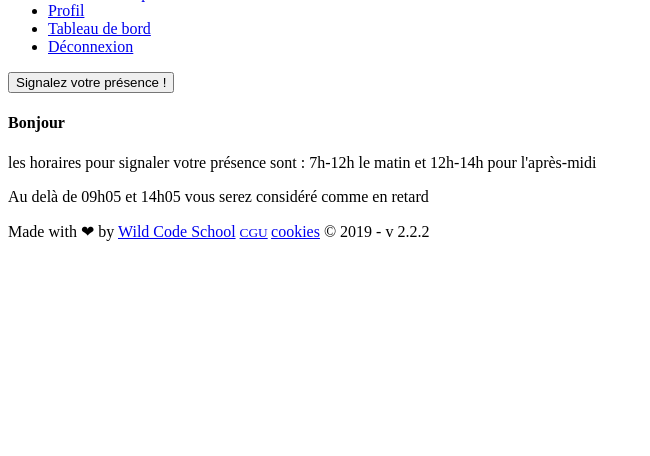
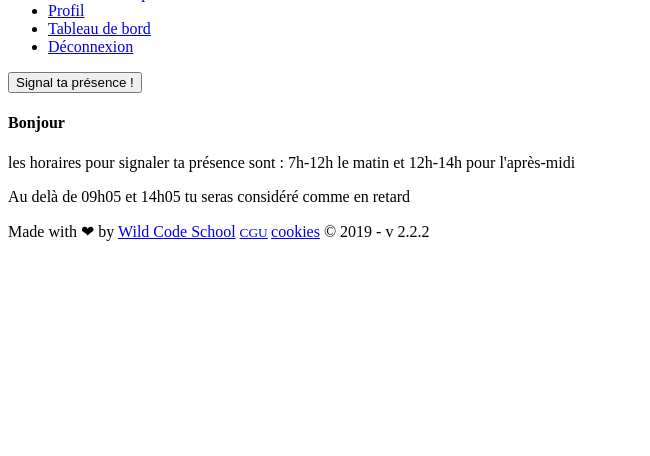
Before and after one commit to WildCodeSchool/orleans-0219-php-studentmanager, a Symfony app: template templates/checkin_date/index.html.twig in a window 1280 px wide. Shown: the part 344-800 px from the top of the page, without its empty margins (0-650 px from the left). Run offline with Twig, Linux system fonts and the light colour scheme; the template is opened without the code that fills it, so the values that code supplies are empty; some libraries are stand-ins or nearby versions.

Commit message:
checkindate style

```diff
--- a/templates/checkin_date/index.html.twig
+++ b/templates/checkin_date/index.html.twig
@@ -3,6 +3,7 @@
 {% block title %}Students Manager{% endblock %}
 
 {% block body %}
+    <div class="card">
     <div class="containercheckindate container-fluid">
         <div class="form-group">
             <div class="body-checkin">
@@ -16,21 +17,19 @@
             </div>
         </div>
         <div class="form-row text-center">
-
             <div class="col-12">
                 {{ form_start(form) }}
-                <input type="submit" class="btn btn-checkin btn-lg center-block" name="submit" value="Signalez votre présence !">
+                <input type="submit" class="btn btn-checkin btn-lg center-block" name="submit"
+                       value="Signal ta présence !">
                 {{ form_end(form) }}
                 <div class=" message alert alert-success" role="alert">
                     <h4 class="alert-heading">Bonjour</h4>
-                    <p>les horaires pour signaler votre présence sont : 7h-12h le matin et 12h-14h pour l'après-midi</p>
-                    <p class="mb-0">Au delà de 09h05 et 14h05 vous serez considéré comme en retard</p>
+                    <p>les horaires pour signaler ta présence sont : 7h-12h le matin et 12h-14h pour l'après-midi</p>
+                    <p class="mb-0">Au delà de 09h05 et 14h05 tu seras considéré comme en retard</p>
                 </div>
             </div>
 
         </div>
     </div>
-
-
-
+</div>
 {% endblock %}
```
Also changed, not shown: assets/scss/app.scss (+9 -4 lines).
